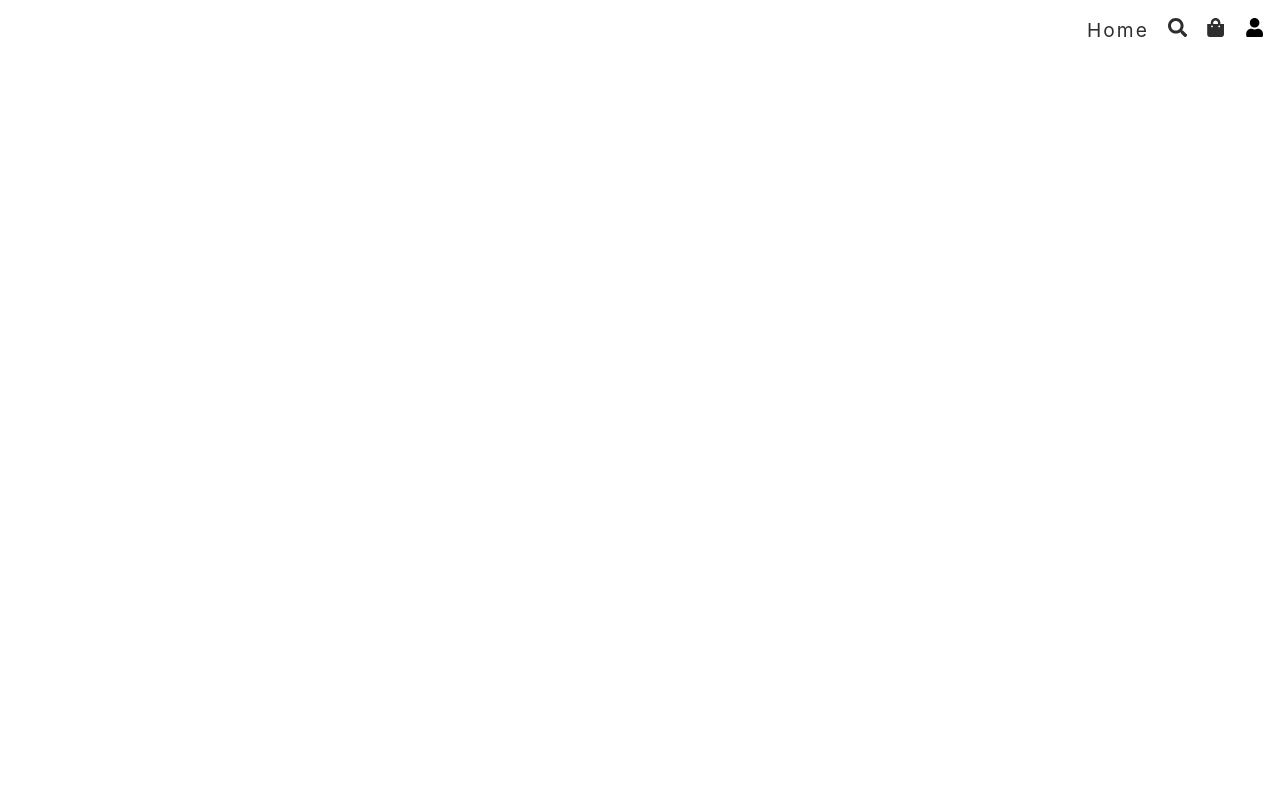
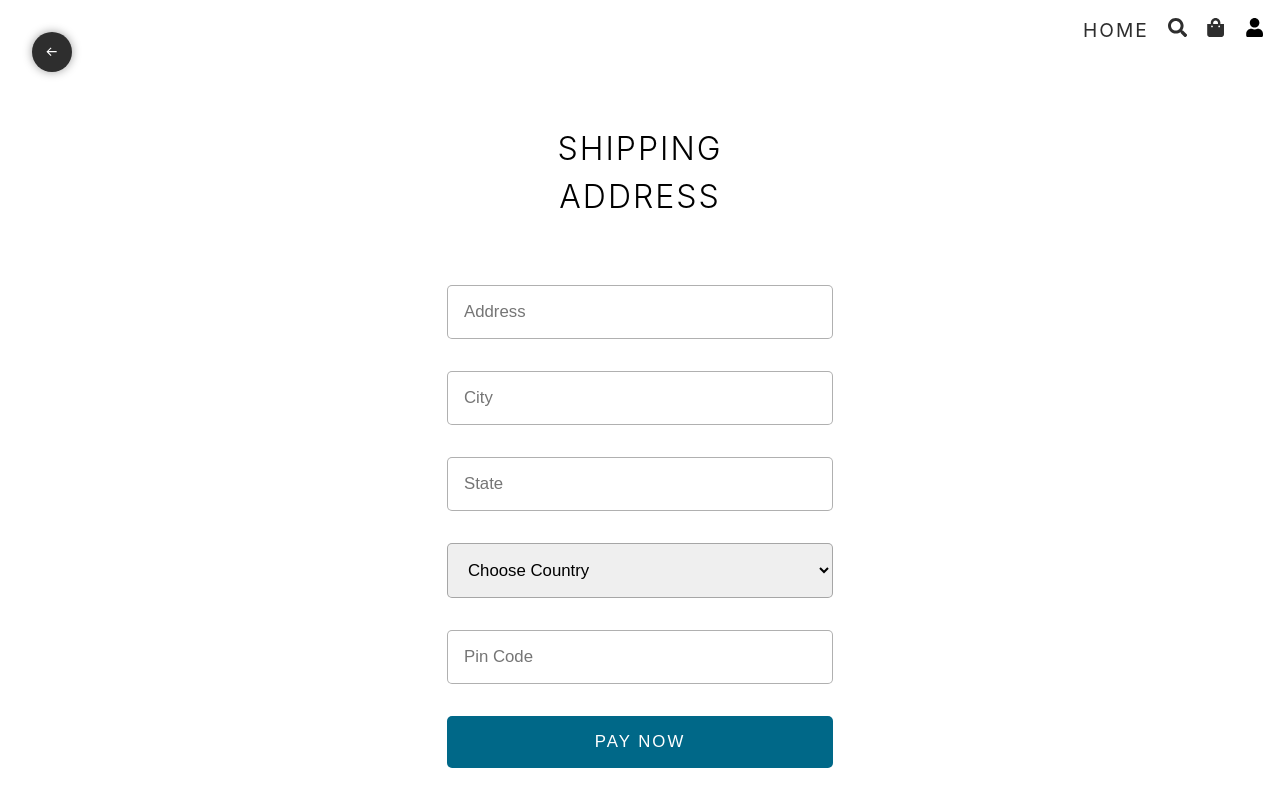
Before and after one commit to Sangram4213/MERN-ECommerce-FrontEnd, a React (Vite) app: page /shipping in a window 1280 px wide. Before the commit this address had no page. Built offline with nearby package versions, Linux system fonts and the light colour scheme; the HTML template or start-up script is replaced by a standard one.

Commit message:
craete cart and shipping UI

```diff
--- a/src/App.tsx
+++ b/src/App.tsx
@@ -2,11 +2,13 @@
 import { lazy, Suspense } from "react";
 import { BrowserRouter as Router, Routes, Route } from "react-router-dom";
 import Loader from "./components/loader";
+import Header from "./components/header";
 
-import Header from "./components/header";
 const Home = lazy(() => import("./pages/home"));
 const Search = lazy(() => import("./pages/search"));
 const Cart = lazy(() => import("./pages/cart"));
+
+const Shipping = lazy(() => import("./pages/shipping"));
 
 //Admin Routres Importing
 
@@ -37,6 +39,13 @@
           <Route path="/" element={<Home />} />
           <Route path="/search" element={<Search />} />
           <Route path="/cart" element={<Cart />} />
+
+          {/* Loggedin user route */}
+          <Route>
+            {" "}
+            <Route path="/shipping" element={<Shipping />} />
+          </Route>
+
           {/* Admin Routes */}
           <Route
           // element={
--- /dev/null
+++ b/src/components/cart-item.tsx
@@ -0,0 +1,32 @@
+import { FaTrash } from "react-icons/fa";
+import { Link } from "react-router-dom";
+
+type CartItemsProps={
+   cartItem:any;
+}
+
+
+const CartItem = ({cartItem}:CartItemsProps) => {
+    const {photo,productId,name,price,quantity} = cartItem;
+  return (
+    <div className="cart-item">
+        <img src={photo} alt={name} />
+        <article>
+            <Link to={`/product/${productId}`}>{name}</Link>
+            <span>₹{price}</span>
+        </article>
+        <div>
+            <button>
+                -
+            </button>
+            <p>{quantity}</p>
+            <button>+</button>
+        </div>
+        <button>
+            <FaTrash/>
+        </button>
+    </div>
+  )
+}
+
+export default CartItem
--- a/src/components/header.tsx
+++ b/src/components/header.tsx
@@ -17,7 +17,7 @@
 
   return (
     <nav className="header">
-      <Link onClick={() => setIsOpen(false)} to={"/"}>Home</Link>
+      <Link onClick={() => setIsOpen(false)} to={"/"}>HOME</Link>
       <Link onClick={() => setIsOpen(false)} to={"/search"}>
         <FaSearch />
       </Link>
--- a/src/pages/cart.tsx
+++ b/src/pages/cart.tsx
@@ -1,8 +1,81 @@
+import { useEffect, useState } from "react";
+import { VscError } from "react-icons/vsc";
+import CartItem from "../components/cart-item";
+import { Link } from "react-router-dom";
+
+const cartItems = [
+  {
+    productId: "mdnfmdf",
+    photo: "https://m.media-amazon.com/images/I/71jG+e7roXL._SX679_.jpg",
+    name: "MacBook",
+    price: 3000,
+    stock: 40,
+    quantity: 3,
+  },
+];
+
+const subtotal = 4000;
+const tax = Math.round(subtotal * 0.18);
+const discount = 276;
+const shippingCharges = 200;
+const total = subtotal + tax + shippingCharges;
 
 const Cart = () => {
+  const [couponCode, setCouponCode] = useState<string>("");
+  const [isValidCouponCode, setIsValidCouponCode] = useState<boolean>(false);
+
+  useEffect(() => {
+    const timeOutID = setTimeout(() => {
+      if (Math.random() > 0.5) setIsValidCouponCode(true);
+      else setIsValidCouponCode(false);
+    }, 1000);
+    return () => {
+      clearTimeout(timeOutID);
+      setIsValidCouponCode(false);
+    };
+  }, [couponCode]);
+
   return (
-    <div>Cart</div>
-  )
-}
+    <div className="cart">
+      <main>
+        {cartItems.length > 0 ? (
+          cartItems.map((i, idx) => <CartItem key={idx} cartItem={i} />)
+        ) : (
+          <h1>No Items Added</h1>
+        )}
+      </main>
+      <aside>
+        <p>SubTotal: ₹{subtotal}</p>
+        <p>ShippingCharges: ₹{shippingCharges}</p>
+        <p>Tax: ₹{tax}</p>
+        <p>
+          Discount: <em className="red"> - ₹{discount}</em>
+        </p>
+        <p>
+          <b>Total: ₹{total}</b>
+        </p>
+        <input
+          type="text"
+          value={couponCode}
+          placeholder="Coupon Code"
+          onChange={(e) => setCouponCode(e.target.value)}
+        />
 
-export default Cart
+        {couponCode &&
+          (isValidCouponCode ? (
+            <span className="green">
+              ₹{discount} off using the <code>{couponCode}</code>
+            </span>
+          ) : (
+            <span className="red">
+              Invalid Coupon <VscError />
+            </span>
+          ))}
+
+        {cartItems.length > 0 && <Link to="/shipping">Checkout</Link>}
+      </aside>
+    </div>
+  );
+};
+
+export default Cart;
--- /dev/null
+++ b/src/pages/shipping.tsx
@@ -0,0 +1,78 @@
+import { ChangeEvent, useState } from "react";
+import { BiArrowBack } from "react-icons/bi";
+import { useNavigate } from "react-router-dom";
+
+const Shipping = () => {
+    const navigate = useNavigate();
+  const [shippingInfo, setShippingInfo] = useState({
+    address: "",
+    city: "",
+    state: "",
+    country: "",
+    pinCode: "",
+  });
+
+  const changeHandler = (
+    e: ChangeEvent<HTMLInputElement | HTMLSelectElement>
+  ) => {
+    //It sets the previous value and new assign value to the name which is Shipping info category
+    // We use [] because we can access the key without an error
+
+    setShippingInfo((prev) => ({ ...prev, [e.target.name]: e.target.value }));
+  };
+
+  return (
+    <div className="shipping">
+      <button className="back-btn" onClick={()=>navigate("/cart")}>
+        <BiArrowBack />
+      </button>
+      <form action="">
+        <h1>Shipping Address</h1>
+        <input
+          required
+          type="text"
+          placeholder="Address"
+          name="address"
+          value={shippingInfo.address}
+          onChange={changeHandler}
+        />
+
+        <input
+          required
+          type="text"
+          placeholder="City"
+          name="city"
+          value={shippingInfo.city}
+          onChange={changeHandler}
+        />
+
+        <input
+          required
+          type="text"
+          placeholder="State"
+          name="state"
+          value={shippingInfo.state}
+          onChange={changeHandler}
+        />
+
+        <select name="country" required value={shippingInfo.country} onChange={changeHandler}>
+          <option value="">Choose Country</option>
+          <option value="India">India</option>
+        </select>
+
+        <input
+          required
+          type="number"
+          placeholder="Pin Code"
+          name="pinCode"
+          value={shippingInfo.pinCode}
+          onChange={changeHandler}
+        />
+
+        <button type="submit">Pay Now</button>
+      </form>
+    </div>
+  );
+};
+
+export default Shipping;
--- /dev/null
+++ b/src/styles/_cart.scss
@@ -0,0 +1,116 @@
+.cart {
+    padding: 2rem 4rem;
+    @include flex(row, stretch, space-between, 4rem);
+    height: calc(100vh - 4rem);
+
+    >main {
+        width: 70%;
+
+        >h1 {
+            @include heading(2px);
+            text-align: center;
+        }
+
+        overflow-y: auto;
+
+        &::-webkit-scrollbar {
+            display: none;
+        }
+    }
+
+    >aside {
+        width: 30%;
+        padding: 4rem;
+        @include flex(column, center, stretch, 1.5rem);
+
+        >input {
+            padding: 1rem;
+            border: 1px solid rgba(0, 0, 0, 0.28);
+            outline: none;
+            border-radius: 5px;
+            margin-top: 2rem;
+        }
+
+        >p {
+            font-size: 1.1rem;
+        }
+
+        >a {
+            background-color: $color3;
+            padding: 1rem;
+            text-decoration: none;
+            color: $color1;
+            @include flex;
+            text-transform: uppercase;
+            letter-spacing: 2px;
+            border-radius: 5px;
+
+            &:hover {
+                opacity: 0.8;
+            }
+        }
+
+        >span {
+            margin-top: -1rem;
+            @include flex(row center, center, 5px);
+
+            >code {
+                font-weight: 900;
+                align-self: flex-end;
+            }
+
+        }
+    }
+}
+
+.cart-item {
+    padding: 2rem;
+    @include flex(row, flex-start, center, 3rem);
+
+    >img {
+        @include square(10rem);
+        object-fit: contain;
+    }
+
+    >article {
+        @include flex(column, center, flex-start, 0.25rem);
+
+        a {
+            color: $color2;
+
+            &:hover {
+                color: $color3;
+            }
+        }
+
+        span{
+          font-weight: 700;
+        }
+    }
+    >div{
+       margin-left: auto;
+       @include flex;
+    >button{
+        border:none;
+        @include square(2rem);
+        border-radius: 5px;
+        @include flex;
+        cursor: pointer;
+        font-size: 1.2rem;
+        &:hover{
+            background-color: $color2;
+            color: $color1;
+        }
+    }
+    }
+    >button{
+        border: none;
+        background-color: transparent;
+        @include flex;
+        cursor: pointer;
+        font-size: 1.2rem;
+        &:hover{
+            color:red;
+        }
+    }
+}
--- /dev/null
+++ b/src/styles/_shipping.scss
@@ -0,0 +1,53 @@
+.shipping{
+    @include flex;
+
+    .back-btn{
+      @include square(2.5rem);
+      background-color: $color2;
+      color: $color1;
+      @include flex;
+      position: fixed;
+      top: 2rem;
+      left: 2rem;
+      border-radius: 100%;
+      border: none;
+      outline: none;
+      cursor: pointer;
+      @include baseShadow;
+
+      svg{
+        transition:all 0.3sec;
+      }
+      &:hover svg {
+        translate: -0.25rem;
+      }
+    }
+    >form{
+        max-width: 450px;
+        width: 100%;
+        @include flex(column,center,stretch,2rem);
+        padding: 2rem;
+        >h1{
+            @include heading(2px);
+            margin: 2rem;
+            text-align: center;
+        }
+    >input, >select{
+        border: 1px solid rgba(31, 31, 31, 0.351);
+        padding: 1rem;
+        border-radius: 5px;
+        outline: none;
+        font-size: 1.05rem;
+    }
+    >button{
+        @include btn(1rem,$color3,$color1);
+        border-radius: 5px;
+        font-size: 1.05rem;
+        text-transform: uppercase;
+        letter-spacing: 2px;
+        &:hover{
+            opacity: 0.8;
+        }
+    }
+    }
+}
--- a/src/styles/admin-styles/_mixin.scss
+++ b/src/styles/admin-styles/_mixin.scss
@@ -46,3 +46,12 @@
 @mixin baseShadow() {
   box-shadow: 0 0 10px rgba(0, 0, 0, 0.384);
 }
+
+@mixin btn($p:0.5rem 1rem,$bg,$color) {
+  cursor: pointer;
+  outline: none;
+  border:none;
+  padding: $p;
+  background-color: $bg;
+  color: $color;
+}
--- a/src/styles/app.scss
+++ b/src/styles/app.scss
@@ -35,6 +35,8 @@
   @import "admin-styles/mixin";
 
   @import "home";
+  @import "cart";
+  @import "shipping";
 
   @import "admin-styles/dashboard";
   @import "admin-styles/products";
```
